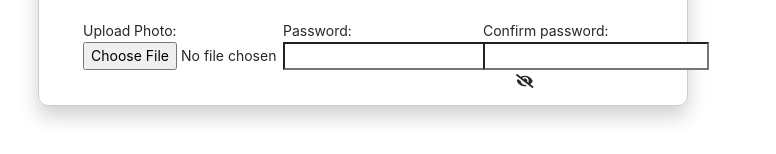
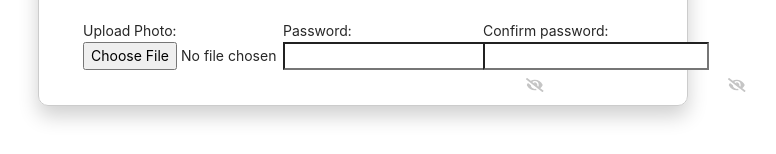
Before and after one commit to OkemmaduNancy/ReactJS, a React (Create React App) app: page / in a window 1280 px wide. Shown: the part 383-537 px from the top of the page, without its empty margins (277-1053 px from the left). Built offline with nearby package versions, Linux system fonts and the light colour scheme.

Commit message:
modified files committed

```diff
--- a/package.json
+++ b/package.json
@@ -11,8 +11,10 @@
     "@testing-library/user-event": "^12.8.3",
     "antd": "^4.16.0",
     "axios": "^0.21.1",
+    "jwt-decode": "^3.1.2",
     "react": "^17.0.1",
     "react-dom": "^17.0.1",
+    "react-jwt": "^1.1.3",
     "react-loader-spinner": "^4.0.0",
     "react-router-dom": "^5.2.0",
     "react-scripts": "4.0.3",
--- a/src/Component/AboutUs.js
+++ b/src/Component/AboutUs.js
@@ -1,4 +1,4 @@
-import React, { useEffect, useState } from "react";
+import React from "react";
 import classes from "./AboutUs.module.css";
 import { Button } from 'antd';
 import { PARAGRAPH } from "./Constant";
--- a/src/Component/Login.js
+++ b/src/Component/Login.js
@@ -1,28 +1,45 @@
 import React from "react"
+import jwt_decode from "jwt-decode";
 import classes from './Login.module.css';
 import { BASE_URL } from './Constant';
 import { useHistory } from "react-router-dom";
 import { message } from "antd";
 import axios from "axios";
+import { FontAwesomeIcon } from "@fortawesome/react-fontawesome";
+import { faEye, faEyeSlash } from "@fortawesome/free-solid-svg-icons";
+
+
+const eye = <FontAwesomeIcon icon={faEye} />;
+const eyeSlash = <FontAwesomeIcon icon={faEyeSlash} />;
 
 const Login = () => {
     const history = useHistory();
     const [error, seterror] = React.useState("")
-    const [login, setLogin] = React.useState("")
-
+    const [login, setLogin] = React.useState({})
+    const [passwordShown, setPasswordShown] = React.useState(false);
     const handleChange = (event) => {
         setLogin({ ...login, [event.target.name]: event.target.value });
+
     };
 
     const handleSubmit = async (event) => {
         event.preventDefault();
 
-        const data = JSON.stringify()
+        const data = JSON.stringify(login)
+
         const headers = { 'Content-Type': 'application/json' }
         try {
-            const response = await axios.post(`${BASE_URL}/signup/create`, data, { headers: headers })
+            const response = await axios.post(`${BASE_URL}/user/login`,
+                data,
+                { headers: headers }
+            )
+            console.log(response)
 
-            const result = await response.data
+            const token = response.data.data.token
+            const userToken = jwt_decode(token)
+            localStorage.setItem('token', token)
+
+            console.log(userToken);
 
             message.success({
                 content: "You are succesfully logged in ",
@@ -32,8 +49,9 @@ const Login = () => {
             });
 
             history.push('/store')
+        }
 
-        } catch (error) {
+        catch (error) {
             seterror({ error: error.message })
         }
     };
@@ -54,7 +72,9 @@ const Login = () => {
 
                     <label >
                         Password:
-                        <input required={true} className={classes.label2} name="password" type="password" onChange={handleChange} />
+                        <input required={true} className={classes.label2} name="password" onChange={handleChange} type={passwordShown ? "text" : "password"} />
+                        <i className={classes.icon} onClick={() => setPasswordShown(!passwordShown)}>{passwordShown ? eye : eyeSlash}</i>
+
                     </label>
                 </fieldset>
                 <button className={classes.login} type="submit">Login</button>
--- a/src/Component/Login.module.css
+++ b/src/Component/Login.module.css
@@ -47,3 +47,17 @@
     border:1px solid rgba(128, 128, 128, 0.507);
     box-shadow:1px 1px 4px 1px rgb(197, 197, 197);
 }
+.icon{
+    position: absolute;
+    right: 465px;
+    top: 227px;
+    color:rgb(184, 181, 181);
+    cursor: pointer;
+}
+@media only screen and (max-width: 850px){
+    .icon{
+        position: static;
+        right: 260px;
+
+    }
+}
--- a/src/Component/SignUp.js
+++ b/src/Component/SignUp.js
@@ -13,6 +13,7 @@ const eyeSlash = <FontAwesomeIcon icon={faEyeSlash} />;
 const Sign = () => {
   const history = useHistory();
   const [passwordShown, setPasswordShown] = useState(false);
+  const [passwordSeen, setPasswordSeen] = useState(false);
   const [isConfirmPwd, setConfirmPwd] = useState("");
   const [userInput, setUserInput] = useState({});
   const [error, seterror] = useState("");
@@ -29,8 +30,8 @@ const Sign = () => {
     setUserInput({ ...userInput, [name]: value })
 
     const passwordRegex = {
-      'strong': /^(?=.*\d)(?=.*[a-z])(?=.*[A-Z])(?=.*[!@#\$%\^&\*]).{8,10}$/,
-      'medium': /^(?=.*\d)(?=.*[a-z])(?=.*[A-Z]).{8,10}$/
+      'strong': /^(?=.*\d)(?=.*[a-z])(?=.*[A-Z])(?=.*[!@#$%^&*]).{6,12}$/,
+      'medium': /^(?=.*\d)(?=.*[a-z])(?=.*[A-Z]).{6,12}$/
     };
 
     if (passwordRegex.medium.test(value)) {
@@ -42,9 +43,6 @@ const Sign = () => {
     } else {
       setpwdStrength(<h3 style={{ color: 'red' }}>{'Weak'}</h3>)
     }
-
-
-
   };
 
   const handleSubmit = async (e) => {
@@ -53,9 +51,12 @@ const Sign = () => {
     const data = JSON.stringify(userInput)
     const headers = { 'Content-Type': 'application/json' }
     try {
-      const response = await axios.post(`${BASE_URL}/signup/create`, data, { headers: headers })
+      const response = await axios.post(`${BASE_URL}/user/create`,
+        data,
+        { headers: headers }
+      )
 
-      const result = await response.data
+      await response.data
 
       message.success({
         content: "You are succesfully signed Up ",
@@ -84,7 +85,7 @@ const Sign = () => {
                   {item}
                 </option>)}
               </select> :
-              <input key={input.id} required={input.required} name={input.name} onChange={handleInputChange} type={input.type} />
+              <input key={input.id} required={input.required} name={input.name} type={input.type} />
             }
           </div>
           )}
@@ -96,13 +97,14 @@ const Sign = () => {
           <div className={classes.password}>
             Password:
             <input required={true} name="password" onChange={handleInputChange} type={passwordShown ? "text" : "password"} />
-            <i onClick={() => setPasswordShown(!passwordShown)}>{passwordShown ? eye : eyeSlash}</i>
+            <i className={classes.i_icon} onClick={() => setPasswordShown(!passwordShown)}>{passwordShown ? eye : eyeSlash}</i>
             <span >{pwdStrength}</span>
           </div>
 
           <div className={classes.passwordConfirm}>
             Confirm password:
-            <input required={true} name="Comfirmpassword" onChange={passwordConfirm} type={passwordShown ? "text" : "password"} />
+            <input required={true} name="Comfirmpassword" onChange={passwordConfirm} type={passwordSeen ? "text" : "password"} />
+            <i className={classes.i_icon2} onClick={() => setPasswordSeen(!passwordSeen)}>{passwordSeen ? eye : eyeSlash}</i>
             <span>{isConfirmPwd}</span>
           </div>
         </fieldset >
--- a/src/Component/SignUp.module.css
+++ b/src/Component/SignUp.module.css
@@ -41,13 +41,22 @@
     position: relative;
     left: 42%;
 }
-i {
+.i_icon{
+    margin-top: 4px;
     position: absolute;
-    right: 470px;
+    right: 460px;
     cursor: pointer;
+    color: rgb(197, 197, 197);
 }
 @media only screen and (max-width: 850px){
     i{
         right: 260px;
     }
 }
+.i_icon2{
+    margin-top: 4px;
+    position: absolute;
+    right: 258px;
+    cursor: pointer;
+    color: rgb(197, 197, 197);
+}
```
Also changed, not shown: 1 other file (tests, documents, lock files or other folders).
